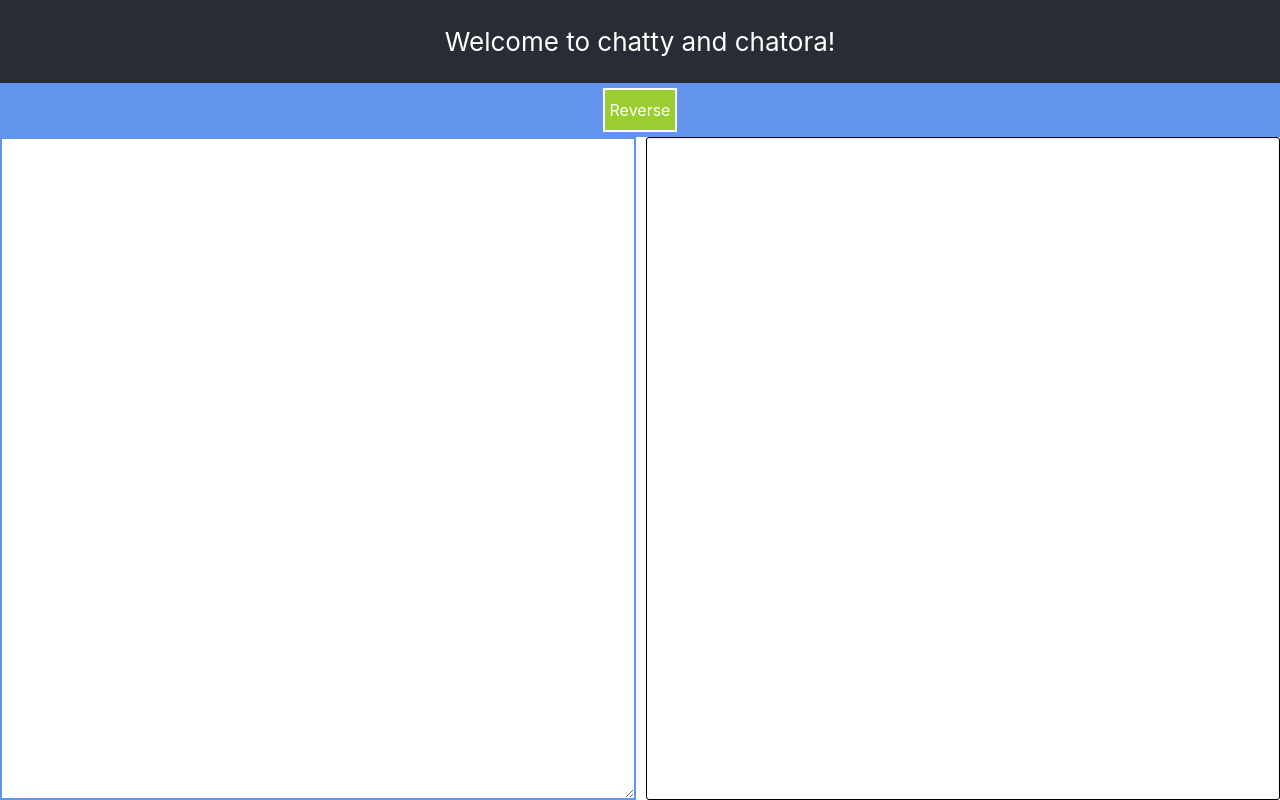
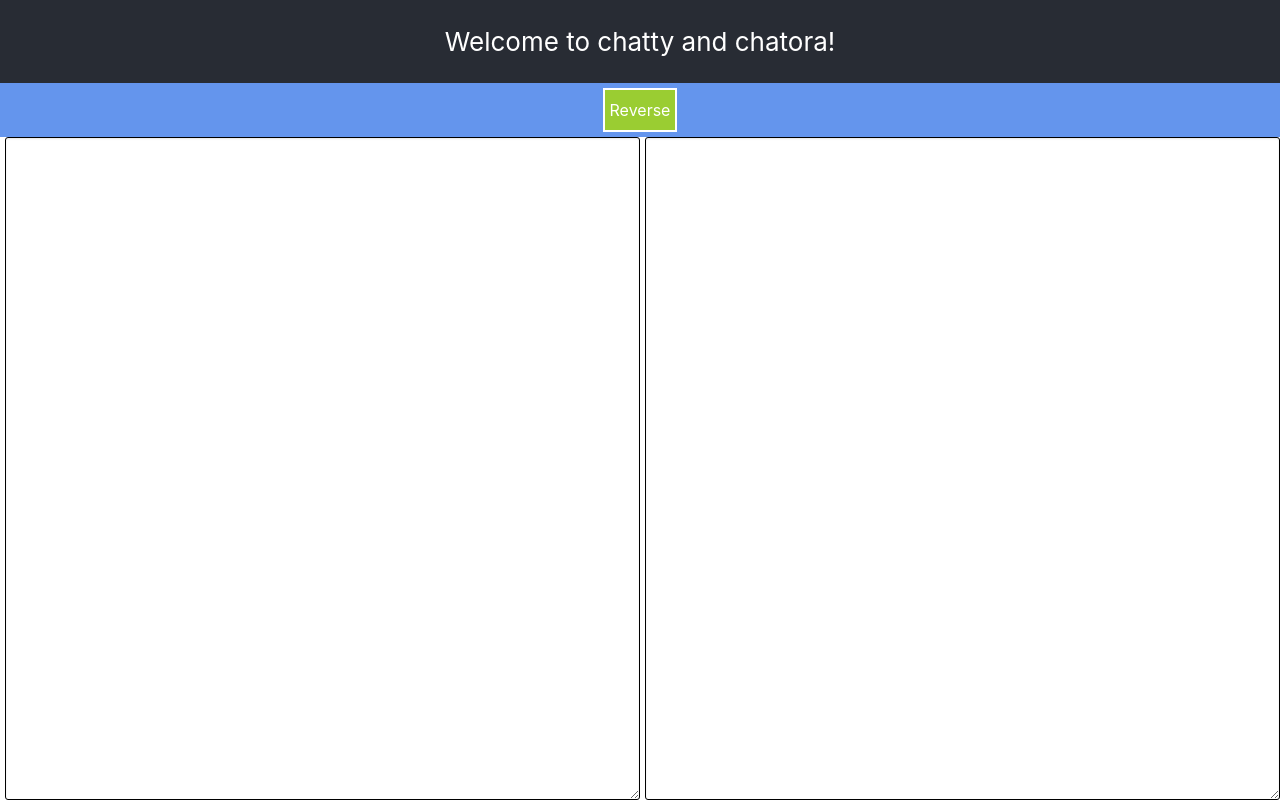
Before and after one commit to karanhudia/chatty-and-chatora, a React (Create React App) app: page / in a window 1280 px wide. Built offline with nearby package versions, Linux system fonts and the light colour scheme.

Commit message:
retain formatting

```diff
--- a/src/App.css
+++ b/src/App.css
@@ -20,13 +20,7 @@ section {
   display: flex;
 }
 
-.text-input {
-  width: 100%;
-  margin-right: 5px;
-  border: 2px solid cornflowerblue;
-}
-
-.text-output {
+.text-input, .text-output {
   width: 100%;
   margin-left: 5px;
   border: 2px solid cornflowerblue;
--- a/src/TextOutput.tsx
+++ b/src/TextOutput.tsx
@@ -2,9 +2,7 @@ import React from 'react';
 
 const TextOutput = ({text}) => {
     return (
-        <div className="text-output">
-            {text}
-        </div>
+        <textarea className="text-output" value={text} />
     );
 };
 
```
